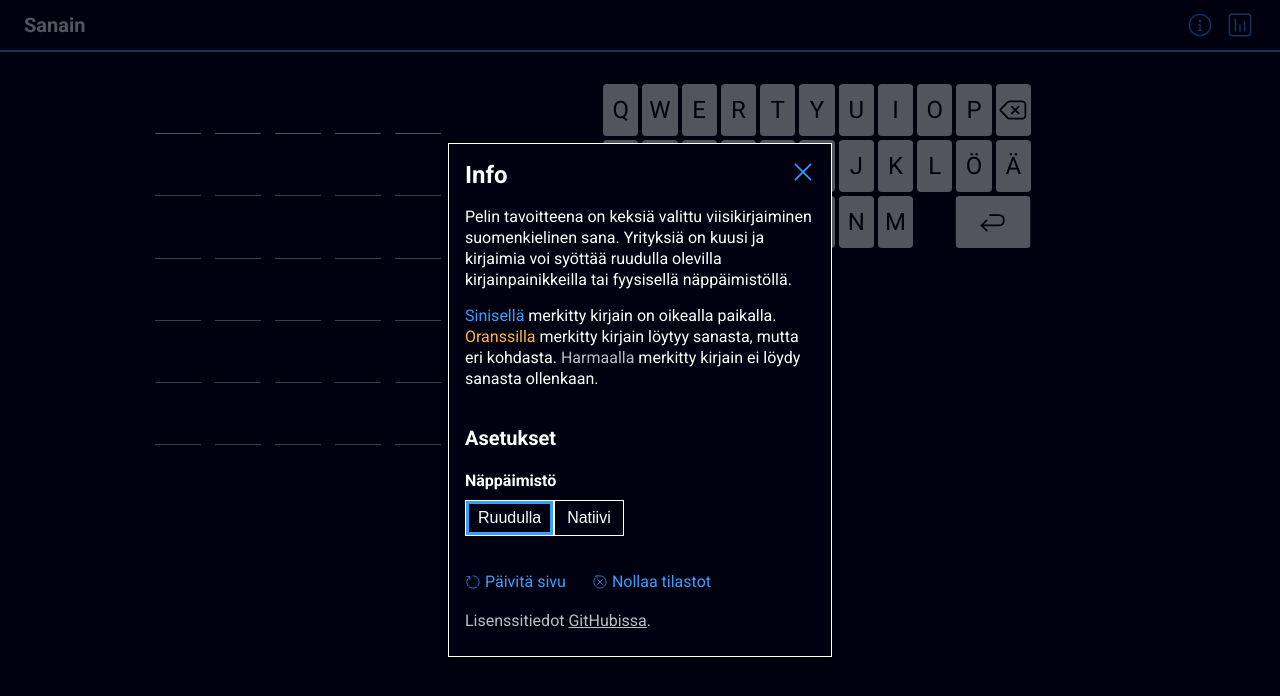
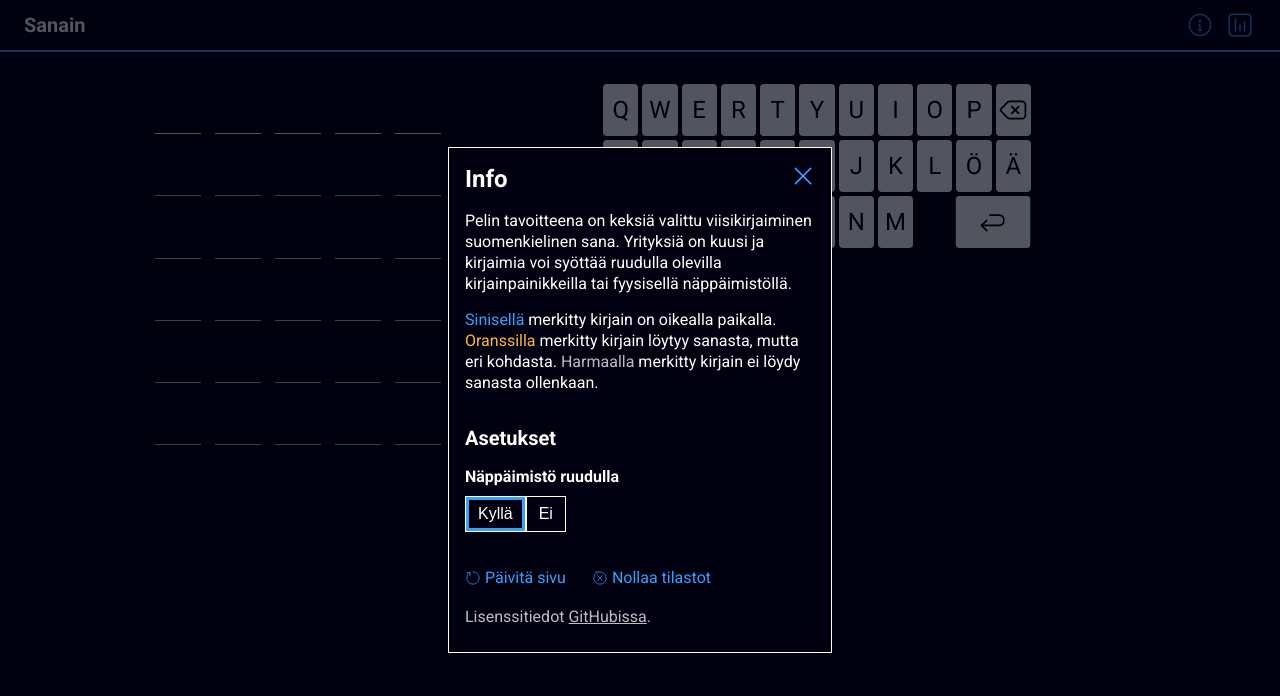
Before and after one commit to katrimarika/sanain, a React (Create React App) app: page / in a window 1280 px wide. Both pictures are taken after a click on the button 1200 px from the left and 25 px from the top of the page. Shown: the top 696 px of the page. Built offline with nearby package versions, Linux system fonts and the light colour scheme.

Commit message:
Changed keyboard setting texts

```diff
--- a/src/ui/Settings.tsx
+++ b/src/ui/Settings.tsx
@@ -1,11 +1,16 @@
-import React, { FC, Fragment } from 'react';
+import * as RadioGroup from '@radix-ui/react-radio-group';
+import React, { FC } from 'react';
 import styled from 'styled-components';
 import { SettingsState } from 'utils/settings';
-import * as RadioGroup from '@radix-ui/react-radio-group';
 import { theme } from 'utils/theme';
+
+const Container = styled.div`
+  margin-bottom: auto;
+`;
 
 const Title = styled.h3`
   font-size: 1.25rem;
+  margin: 1rem 0;
 `;
 
 const Setting = styled.div`
@@ -46,10 +51,10 @@ export const Settings: FC<SettingsState> = ({
   onlyNativeKeyboard,
   setOnlyNativeKeyboard,
 }) => (
-  <Fragment>
+  <Container>
     <Title>Asetukset</Title>
     <Setting>
-      <Label id="only-native-keyboard-label">Näppäimistö</Label>
+      <Label id="only-native-keyboard-label">Näppäimistö ruudulla</Label>
       <RadioGroup.Root
         aria-labelledby="only-native-keyboard-label"
         name="only-native-keyboard"
@@ -57,14 +62,14 @@ export const Settings: FC<SettingsState> = ({
         onValueChange={(v) => setOnlyNativeKeyboard(v === 'true')}
       >
         <StyledRadio value="false">
-          <span>Ruudulla</span>
+          <span>Kyllä</span>
           <StyledIndicator />
         </StyledRadio>
         <StyledRadio value="true">
-          <span>Natiivi</span>
+          <span>Ei</span>
           <StyledIndicator />
         </StyledRadio>
       </RadioGroup.Root>
     </Setting>
-  </Fragment>
+  </Container>
 );
```
